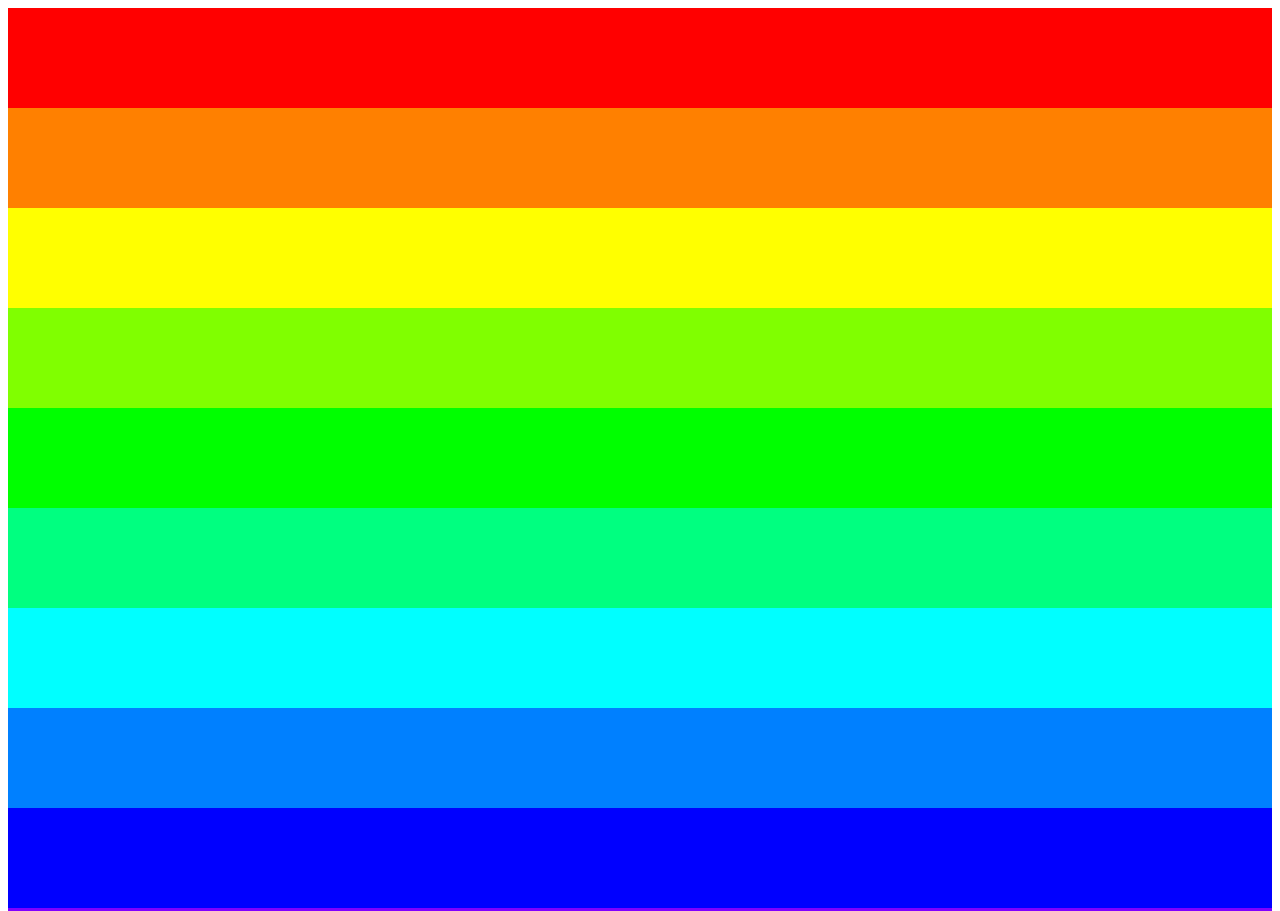
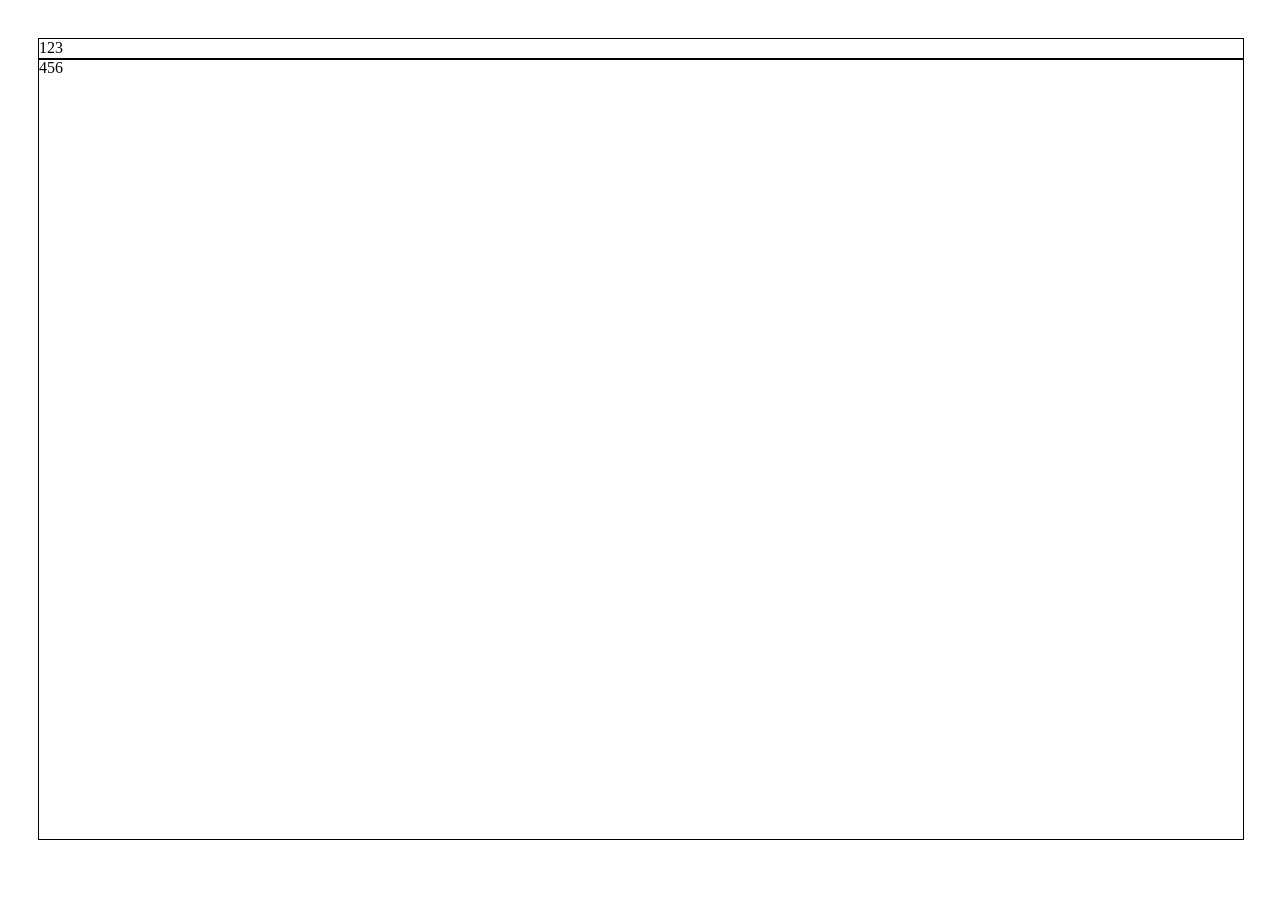
Before and after one commit to catmiminini/blog, a plain HTML site: page zzzLocalTestHelper/test.html in a window 1280 px wide. Shown: the top 911 px of the page. After the commit the page ends 868 px from the top, so only its background shows below. Drawn offline with Linux system fonts and the light colour scheme.

```diff
--- a/zzzLocalTestHelper/test.html
+++ b/zzzLocalTestHelper/test.html
@@ -5,23 +5,36 @@
     <meta name="viewport" content="width=device-width, initial-scale=1.0" />
     <title>Document</title>
     <style>
-      div {
-        height: 100px;;
+      html, body {
+        height: 100%;
+      }
+      .wrapper {
+        padding: 30px;
+        height: 100%;
+        display: flex;
+        flex-direction: column;
+      }
+      .wrapper1 {
+        flex: 0 0;
+      }
+      .wrapper2 {
+        flex: 1 1;
+      }
+      .component {
+        border: 1px solid black;
+        height: 100%;
+        width: 100%;
       }
     </style>
   </head>
   <body>
-    <div style="background-color: hsl(0,100%,50%);"></div>
-    <div style="background-color: hsl(30,100%,50%);"></div>
-    <div style="background-color: hsl(60,100%,50%);"></div>
-    <div style="background-color:hsl(90,100%,50%);"></div>
-    <div style="background-color: hsl(120,100%,50%);"></div>
-    <div style="background-color: hsl(150,100%,50%);"></div>
-    <div style="background-color: hsl(180,100%,50%);"></div>
-    <div style="background-color: hsl(210,100%,50%);"></div>
-    <div style="background-color: hsl(240,100%,50%);"></div>
-    <div style="background-color: hsl(270,100%,50%);"></div>
-    <div style="background-color: hsl(300,100%,50%);"></div>
-    <div style="background-color: hsl(330,100%,50%);"></div>
+    <div class="wrapper">
+      <div class="wrapper1">
+        <div class="component">123</div>
+      </div>
+      <div class="wrapper2">
+        <div class="component">456</div>
+      </div>
+    </div>
   </body>
 </html>
```
Also changed, not shown: 2 other files.
